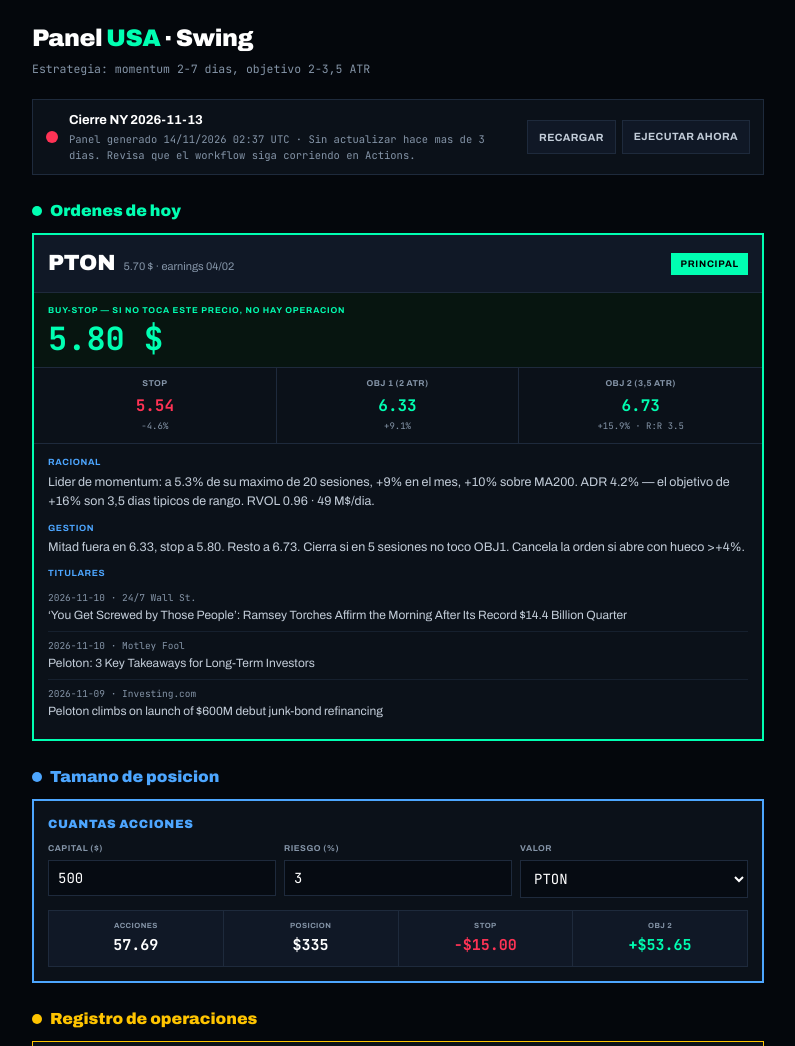
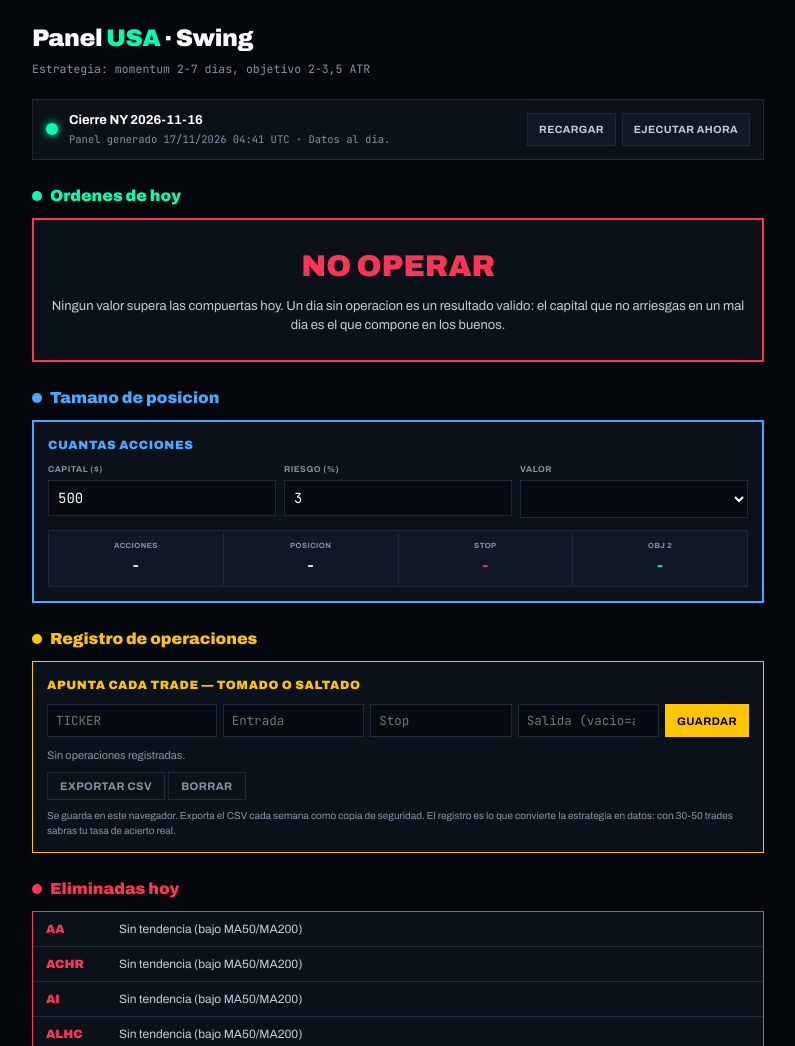
Before and after one commit to martinriverose-spec/panel-usa, a plain HTML site: page index.html in a window 1280 px wide. Shown: the top 1046 px of the page, without its empty margins (242-1037 px from the left). Drawn offline with Linux system fonts and the light colour scheme.

Commit message:
deploy: f68d74be8aa27b55a7db44927e5b9e0e8d0f1445

```diff
--- a/index.html
+++ b/index.html
@@ -90,8 +90,8 @@ footer b{color:var(--g1)}
 <div class="fresh" id="fresh">
   <div class="fdot" id="fdot"></div>
   <div class="ftxt">
-    <div class="fmain" id="fmain">Cierre NY 2026-11-13</div>
-    <div class="fsub">Panel generado 14/11/2026 02:37 UTC</div>
+    <div class="fmain" id="fmain">Cierre NY 2026-11-16</div>
+    <div class="fsub">Panel generado 17/11/2026 04:41 UTC</div>
   </div>
   <div class="fbtns">
     <button class="frb" onclick="location.href=location.pathname+'?t='+Date.now()">RECARGAR</button>
@@ -100,33 +100,14 @@ footer b{color:var(--g1)}
 </div>
 
 <div class="sh"><span class="d" style="background:var(--mint)"></span><h2 style="color:var(--mint)">Ordenes de hoy</h2></div>
-
-<div class="pick" data-e="5.80" data-s="5.54" data-t2="6.73" data-tk="PTON">
-  <div class="ph"><div class="t">PTON<em>5.70 $ · earnings 04/02</em></div>
-    <div class="b">PRINCIPAL</div></div>
-  <div class="trg"><div class="lab">BUY-STOP — SI NO TOCA ESTE PRECIO, NO HAY OPERACION</div>
-    <div class="px">5.80 $</div></div>
-  <div class="lv">
-    <div class="lc s"><div class="n">STOP</div><div class="p">5.54</div><div class="x">-4.6%</div></div>
-    <div class="lc t"><div class="n">OBJ 1 (2 ATR)</div><div class="p">6.33</div><div class="x">+9.1%</div></div>
-    <div class="lc t"><div class="n">OBJ 2 (3,5 ATR)</div><div class="p">6.73</div><div class="x">+15.9% · R:R 3.5</div></div>
-  </div>
-  <div class="det">
-    <div class="rw"><span class="kk">RACIONAL</span><span class="v">Lider de momentum: a 5.3% de su maximo de 20 sesiones,
-      +9% en el mes, +10% sobre MA200. ADR 4.2% — el objetivo de +16% son 3,5 dias tipicos de rango.
-      RVOL 0.96 · 49 M$/dia.</span></div>
-    <div class="rw"><span class="kk">GESTION</span><span class="v">Mitad fuera en 6.33, stop a 5.80. Resto a 6.73.
-      Cierra si en 5 sesiones no toco OBJ1. Cancela la orden si abre con hueco &gt;+4%.</span></div>
-    <div class="rw news"><span class="kk">TITULARES</span><span class="v"><a class='nw' href='https://247wallst.com/personal-finance/2026/11/10/you-get-screwed-by-those-people-ramsey-torches-affirm-the-morning-after-its-record-14-4-billion-quarter/' target='_blank' rel='noopener'><span class='nd'>2026-11-10 · 24/7 Wall St.</span>‘You Get Screwed by Those People’: Ramsey Torches Affirm the Morning After Its Record $14.4 Billion Quarter</a><a class='nw' href='https://www.fool.com/earnings/takeaways/2026/11/09/peloton-3-key-takeaways-for-long-term-investors/' target='_blank' rel='noopener'><span class='nd'>2026-11-10 · Motley Fool</span>Peloton: 3 Key Takeaways for Long-Term Investors</a><a class='nw' href='https://finance.yahoo.com/markets/stocks/articles/peloton-climbs-launch-600m-debut-152220697.html' target='_blank' rel='noopener'><span class='nd'>2026-11-09 · Investing.com</span>Peloton climbs on launch of $600M debut junk-bond refinancing</a></span></div>
-  </div>
-</div>
+<div class='empty'><div class='big'>NO OPERAR</div>Ningun valor supera las compuertas hoy. Un dia sin operacion es un resultado valido: el capital que no arriesgas en un mal dia es el que compone en los buenos.</div>
 
 <div class="sh"><span class="d" style="background:var(--blue)"></span><h2 style="color:var(--blue)">Tamano de posicion</h2></div>
 <div class="calc"><h3>CUANTAS ACCIONES</h3>
 <div class="cin">
 <div class="cf"><label>CAPITAL ($)</label><input type="number" id="cap" value="500"></div>
 <div class="cf"><label>RIESGO (%)</label><input type="number" id="rsk" value="3" step="0.5"></div>
-<div class="cf"><label>VALOR</label><select id="sym"><option value='5.80|5.54|6.73'>PTON</option></select></div></div>
+<div class="cf"><label>VALOR</label><select id="sym"></select></div></div>
 <div class="cout">
 <div class="co"><div class="k">ACCIONES</div><div class="v" id="osh">-</div></div>
 <div class="co"><div class="k">POSICION</div><div class="v" id="opos">-</div></div>
@@ -148,7 +129,7 @@ footer b{color:var(--g1)}
 El registro es lo que convierte la estrategia en datos: con 30-50 trades sabras tu tasa de acierto real.</p></div>
 
 <div class="sh"><span class="d" style="background:var(--red)"></span><h2 style="color:var(--red)">Eliminadas hoy</h2></div>
-<div class="dead"> <div class='dr'><span class='t'>AA</span><span class='w'>Sin tendencia (bajo MA50/MA200)</span></div><div class='dr'><span class='t'>ACHR</span><span class='w'>Sin tendencia (bajo MA50/MA200)</span></div><div class='dr'><span class='t'>AI</span><span class='w'>A 10.3% del maximo: lejos del liderazgo</span></div><div class='dr'><span class='t'>ALHC</span><span class='w'>Sin tendencia (bajo MA50/MA200)</span></div><div class='dr'><span class='t'>APLD</span><span class='w'>Sin tendencia (bajo MA50/MA200)</span></div><div class='dr'><span class='t'>AR</span><span class='w'>ADR 3.7% — no paga el objetivo</span></div><div class='dr'><span class='t'>ASTS</span><span class='w'>Sin tendencia (bajo MA50/MA200)</span></div><div class='dr'><span class='t'>BEAM</span><span class='w'>Sin tendencia (bajo MA50/MA200)</span></div><div class='dr'><span class='t'>BKSY</span><span class='w'>Sin tendencia (bajo MA50/MA200)</span></div><div class='dr'><span class='t'>BTDR</span><span class='w'>Sin tendencia (bajo MA50/MA200)</span></div></div>
+<div class="dead"> <div class='dr'><span class='t'>AA</span><span class='w'>Sin tendencia (bajo MA50/MA200)</span></div><div class='dr'><span class='t'>ACHR</span><span class='w'>Sin tendencia (bajo MA50/MA200)</span></div><div class='dr'><span class='t'>AI</span><span class='w'>Sin tendencia (bajo MA50/MA200)</span></div><div class='dr'><span class='t'>ALHC</span><span class='w'>Sin tendencia (bajo MA50/MA200)</span></div><div class='dr'><span class='t'>APLD</span><span class='w'>Sin tendencia (bajo MA50/MA200)</span></div><div class='dr'><span class='t'>AR</span><span class='w'>ADR 3.7% — no paga el objetivo</span></div><div class='dr'><span class='t'>ARWR</span><span class='w'>Sin tendencia (bajo MA50/MA200)</span></div><div class='dr'><span class='t'>ASTS</span><span class='w'>Sin tendencia (bajo MA50/MA200)</span></div><div class='dr'><span class='t'>BEAM</span><span class='w'>Sin tendencia (bajo MA50/MA200)</span></div><div class='dr'><span class='t'>BKSY</span><span class='w'>Sin tendencia (bajo MA50/MA200)</span></div></div>
 
 <footer>
 <p><b>Compuertas:</b> precio 3-45 $ · tendencia (sobre MA50 y MA200) · a menos del 6% del maximo de 20 sesiones ·
@@ -196,7 +177,7 @@ var b=new Blob([c],{type:'text/csv'}),u=URL.createObjectURL(b),l=document.create
 l.href=u;l.download='trades.csv';l.click()}
 jrender();
 (function(){
-  var gen=new Date("2026-11-14T02:37:02.333114+00:00"), now=new Date(), hrs=(now-gen)/36e5;
+  var gen=new Date("2026-11-17T04:41:45.425158+00:00"), now=new Date(), hrs=(now-gen)/36e5;
   var el=document.getElementById('fresh'), sub=document.querySelector('.fsub');
   var cls='ok', msg='Datos al dia.';
   if(hrs>72){cls='old'; msg='Sin actualizar hace mas de 3 dias. Revisa que el workflow siga corriendo en Actions.';}
```
